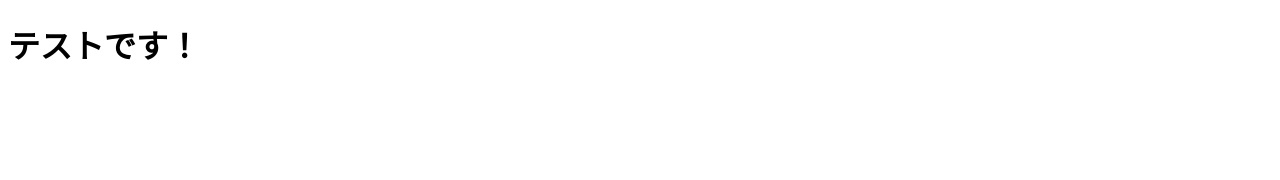
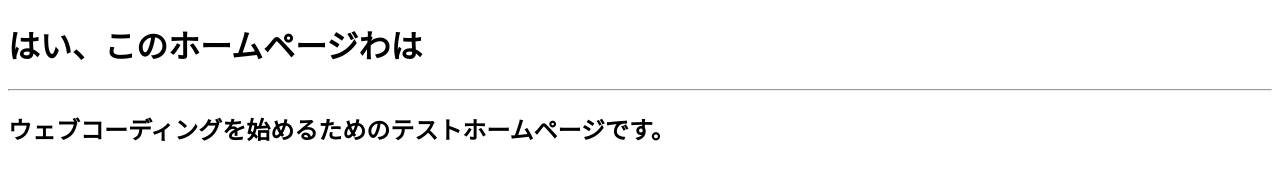
Before and after one commit to Sinamonsan/sinamon, a plain HTML site: page index.html in a window 1280 px wide. Drawn offline with Linux system fonts and the light colour scheme.

Commit message:
Update index.html

```diff
--- a/index.html
+++ b/index.html
@@ -5,6 +5,9 @@
         <title>カナの　ホームページ</title>
     </head>
     <body>
-        <h1>テストです！</h1>
+        <h1>はい、このホームページわは</h1>
+        <hr>
+        <h2>ウェブコーディングを始めるためのテストホームページです。</h2>
+        <br>
     </body>
 </html>
```
